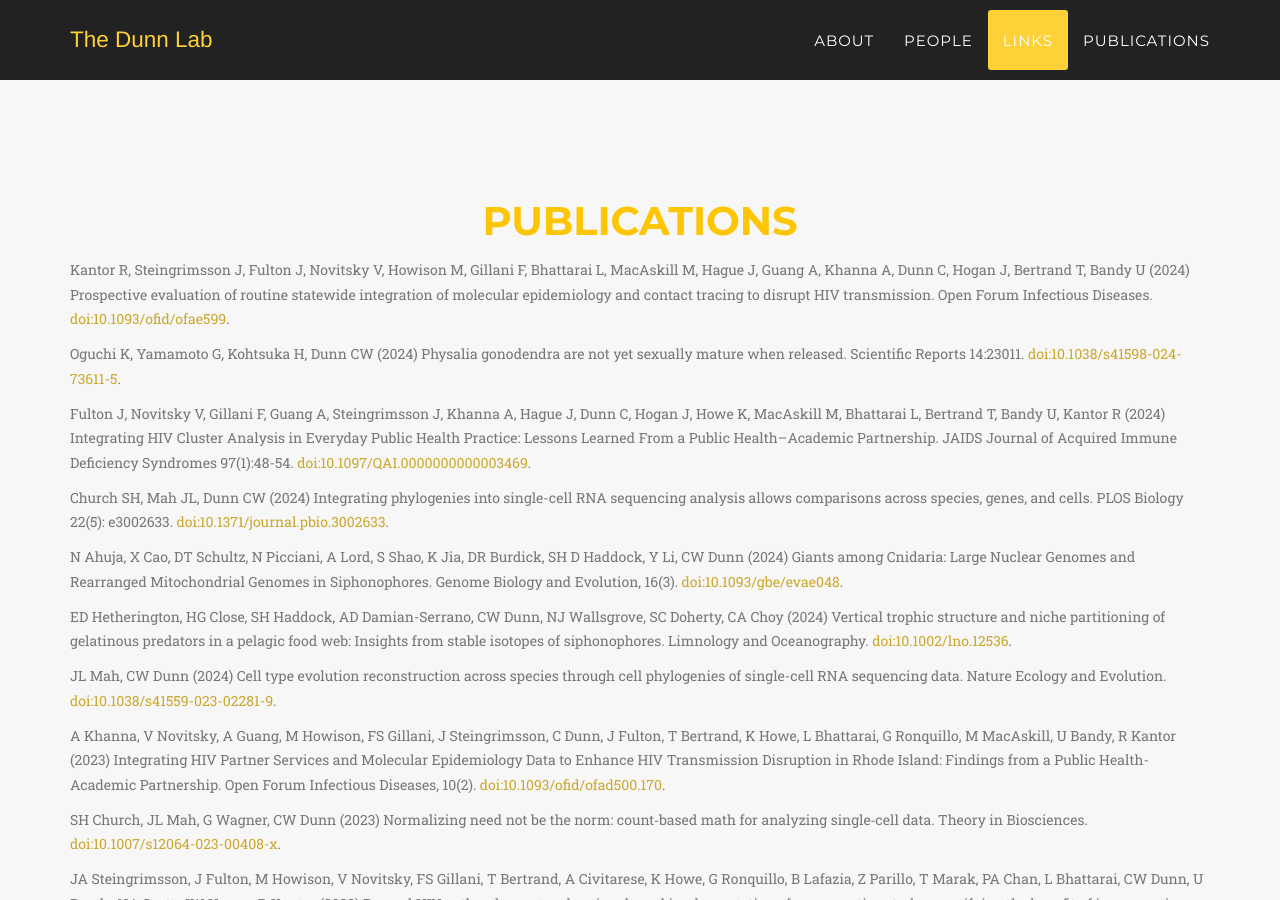
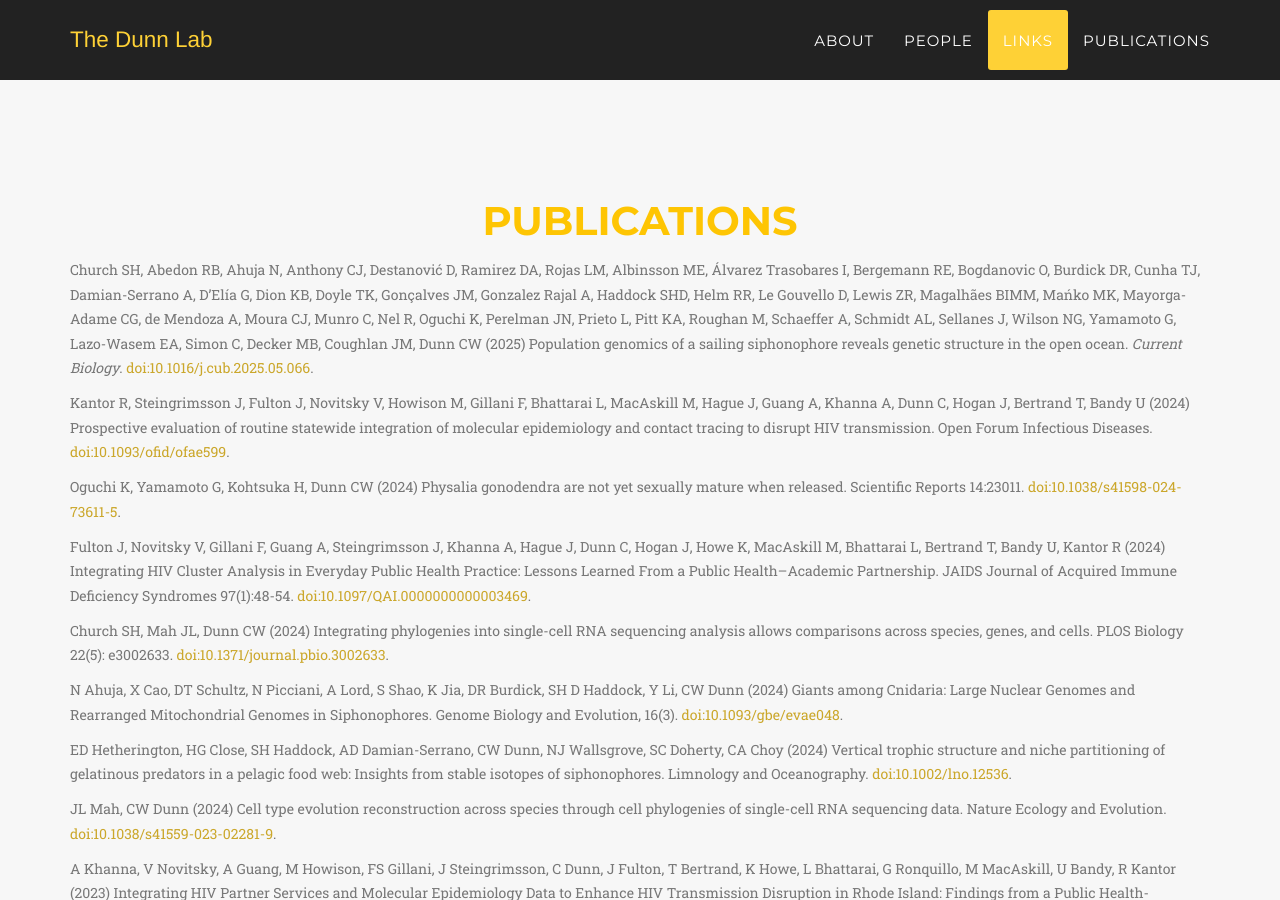
Before and after one commit to caseywdunn/caseywdunn.github.io, a Jekyll site: the page built from index.html, in a window 1280 px wide and 900 px high, scrolled down 9809 px. Built offline with Jekyll 4.4.1, drawn with Linux system fonts in a browser that asks for light colours; some web fonts are replaced.

Commit message:
added Physalia paper

```diff
--- a/_includes/publications.html
+++ b/_includes/publications.html
@@ -6,6 +6,10 @@
                     <h2 class="section-heading">Publications</h2>
                 </div>
             </div>
+
+<div class="box"><div class="box-title"></div><div class="box-body">
+<p class="text-muted">Church SH, Abedon RB, Ahuja N, Anthony CJ, Destanović D, Ramirez DA, Rojas LM, Albinsson ME, Álvarez Trasobares I, Bergemann RE, Bogdanovic O, Burdick DR, Cunha TJ, Damian-Serrano A, D’Elía G, Dion KB, Doyle TK, Gonçalves JM, Gonzalez Rajal A, Haddock SHD, Helm RR, Le Gouvello D, Lewis ZR, Magalhães BIMM, Mańko MK, Mayorga-Adame CG, de Mendoza A, Moura CJ, Munro C, Nel R, Oguchi K, Perelman JN, Prieto L, Pitt KA, Roughan M, Schaeffer A, Schmidt AL, Sellanes J, Wilson NG, Yamamoto G, Lazo-Wasem EA, Simon C, Decker MB, Coughlan JM, Dunn CW (2025) Population genomics of a sailing siphonophore reveals genetic structure in the open ocean. <i>Current Biology</i>. <a href="https://doi.org/10.1016/j.cub.2025.05.066">doi:10.1016/j.cub.2025.05.066</a>.</p>
+</div><div class="box-footer"> </div></div>
 
 <div class="box"><div class="box-title"></div><div class="box-body">
 <p class="text-muted">Kantor R, Steingrimsson J, Fulton J, Novitsky V, Howison M, Gillani F, Bhattarai L, MacAskill M, Hague J, Guang A, Khanna A, Dunn C, Hogan J, Bertrand T, Bandy U (2024) Prospective evaluation of routine statewide integration of molecular epidemiology and contact tracing to disrupt HIV transmission. Open Forum Infectious Diseases. <a href="https://doi.org/10.1093/ofid/ofae599">doi:10.1093/ofid/ofae599</a>.</p>
```
